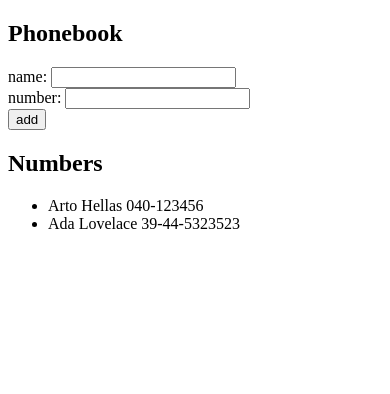
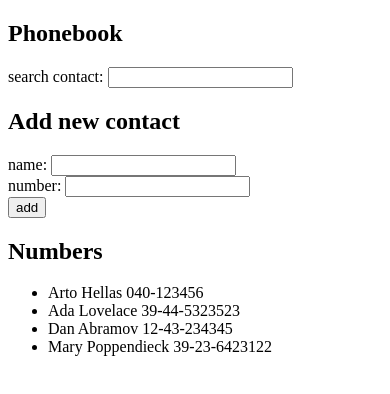
Before and after one commit to jcaburnay/part2, a React (Create React App) app: page / in a window 390 px wide. Shown: the top 394 px of the page. Built offline with nearby package versions, Linux system fonts and the light colour scheme.

Commit message:
Exercise 2.9*: The Phonebook Step4

```diff
--- a/src/App.js
+++ b/src/App.js
@@ -4,7 +4,9 @@ const Persons = ({ persons }) => {
   return (
     <ul>
       {persons.map((person) => (
-        <li key={person.name}>{person.name} {person.number}</li>
+        <li key={person.name}>
+          {person.name} {person.number}
+        </li>
       ))}
     </ul>
   );
@@ -14,9 +16,12 @@ const App = () => {
   const [persons, setPersons] = useState([
     { name: "Arto Hellas", number: "040-123456" },
     { name: "Ada Lovelace", number: "39-44-5323523" },
+    { name: "Dan Abramov", number: "12-43-234345" },
+    { name: "Mary Poppendieck", number: "39-23-6423122" },
   ]);
   const [newName, setNewName] = useState("");
   const [newNumber, setNewNumber] = useState("");
+  const [searchName, setSearchName] = useState("");
 
   const submit = (event) => {
     event.preventDefault();
@@ -25,7 +30,7 @@ const App = () => {
     } else {
       const nameObject = {
         name: newName,
-        number: newNumber
+        number: newNumber,
       };
       setPersons(persons.concat(nameObject));
       setNewName("");
@@ -40,24 +45,49 @@ const App = () => {
     setNewNumber(event.target.value);
   };
 
+  const onSearch = (event) => {
+    setSearchName(event.target.value);
+  };
+
+  const searchNames = persons.filter((person) =>
+    person.name.toLowerCase().includes(searchName)
+  );
+
   return (
     <div>
       <h2>Phonebook</h2>
+      <div>
+        <span>
+          search contact:{" "}
+          <input type="text" value={searchName} onChange={onSearch} />
+        </span>
+      </div>
+      <h2>Add new contact</h2>
       <form onSubmit={submit}>
         <div>
           name:{" "}
-          <input type="text" value={newName} onChange={handleNameChange} required />
+          <input
+            type="text"
+            value={newName}
+            onChange={handleNameChange}
+            required
+          />
         </div>
         <div>
           number:{" "}
-          <input type="text" value={newNumber} onChange={handleNumberChange} required />
+          <input
+            type="text"
+            value={newNumber}
+            onChange={handleNumberChange}
+            required
+          />
         </div>
         <div>
           <button type="submit">add</button>
         </div>
       </form>
       <h2>Numbers</h2>
-      <Persons persons={persons} />
+      <Persons persons={searchNames} />
     </div>
   );
 };
```
